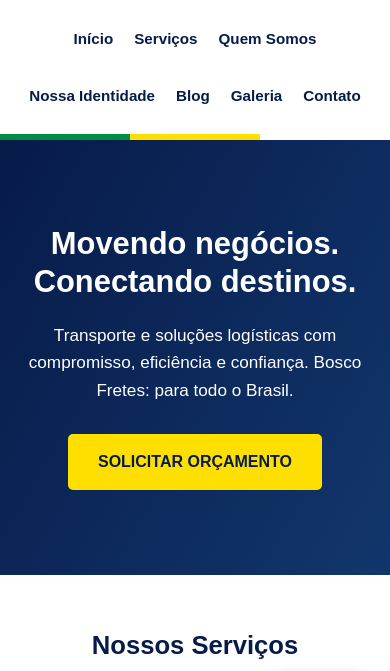
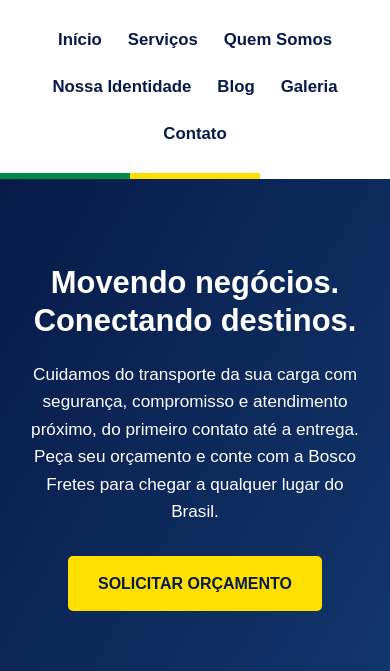
Before and after one commit to ReynaldSteffane/Site-Bosco-Fretes, a plain HTML site: page index.html in a window 390 px wide. Shown: the part 108-779 px from the top of the page. Drawn offline with Linux system fonts and the light colour scheme.

Commit message:
Menu maior, botao Solicitar orcamento abre WhatsApp com mensagem pronta e novo texto de abertura
Co-Authored-By: Claude Sonnet 5.5 <noreply@anthropic.com>
Claude-Session: https://claude.ai/code/session_01Hdw4akmy8yeKLmcYHBABE1

```diff
--- a/index.html
+++ b/index.html
@@ -96,12 +96,12 @@ header {
 nav {
     display: flex;
     flex-wrap: wrap;
-    gap: 18px;
+    gap: 10px 26px;
 }
 
 nav a {
     color: var(--azul);
-    font-size: 1rem;
+    font-size: 1.15rem;
     font-weight: bold;
     padding: 10px 4px;
 }
@@ -361,11 +361,11 @@ footer strong {
 
     nav {
         justify-content: center;
-        gap: 13px;
+        gap: 0 18px;
     }
 
     nav a {
-        font-size: 0.95rem;
+        font-size: 1.05rem;
     }
 
     .logo img {
@@ -428,12 +428,17 @@ footer strong {
     <h1>Movendo negócios. Conectando destinos.</h1>
 
     <p>
-        Transporte e soluções logísticas
-        com compromisso, eficiência e confiança.
-        Bosco Fretes: para todo o Brasil.
+        Cuidamos do transporte da sua carga com segurança,
+        compromisso e atendimento próximo, do primeiro contato
+        até a entrega. Peça seu orçamento e conte com a
+        Bosco Fretes para chegar a qualquer lugar do Brasil.
     </p>
 
-    <a href="#contato" class="botao">
+    <a href="https://wa.me/5524999639446?text=Ol%C3%A1%21%20Vim%20pelo%20site%20da%20Bosco%20Fretes%20e%20gostaria%20de%20solicitar%20um%20or%C3%A7amento.%0A%0AOrigem%3A%0ADestino%3A%0ATipo%20de%20carga%3A%0APeso%2Fvolume%20aproximado%3A%0AData%20desejada%3A"
+       class="botao"
+       target="_blank"
+       rel="noopener"
+       aria-label="Solicitar orçamento pelo WhatsApp">
         SOLICITAR ORÇAMENTO
     </a>
 
@@ -660,7 +665,7 @@ footer strong {
 <!-- WHATSAPP -->
 
 <a class="whatsapp"
-   href="https://wa.me/5524999639446"
+   href="https://wa.me/5524999639446?text=Ol%C3%A1%21%20Vim%20pelo%20site%20da%20Bosco%20Fretes%20e%20gostaria%20de%20mais%20informa%C3%A7%C3%B5es."
    target="_blank"
    rel="noopener">
    WhatsApp
```
